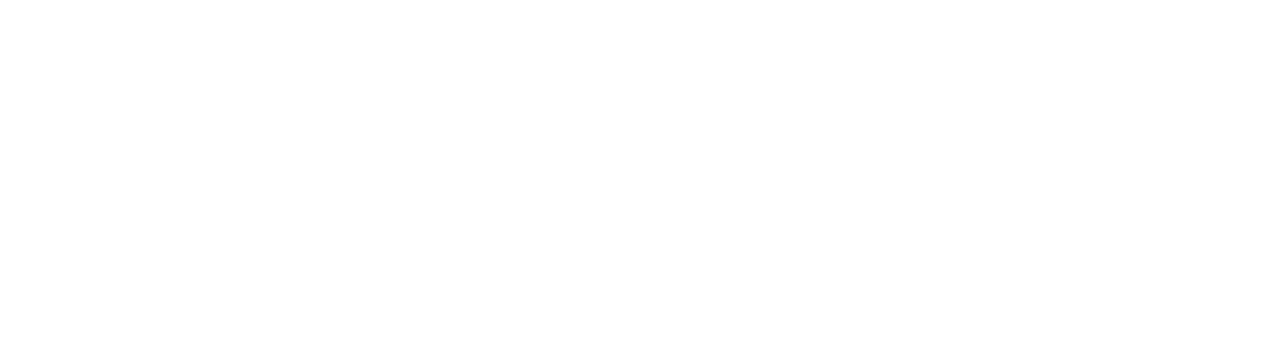
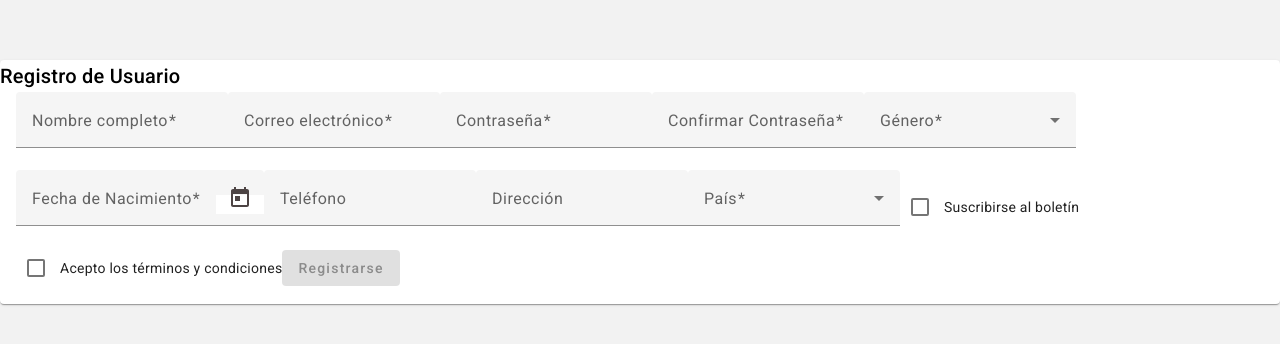
Before and after one commit to davidreyesga/Angular, an Angular app: page /register in a window 1280 px wide. Before the commit this address led to /. Shown: the part 218-562 px from the top of the page. Built offline with nearby package versions, Linux system fonts and the light colour scheme.

Commit message:
componente register

```diff
--- a/src/app/app-routing.module.ts
+++ b/src/app/app-routing.module.ts
@@ -5,6 +5,7 @@
   { path: 'servicios', loadChildren: () => import('./servicios/servicios.module').then(m => m.ServiciosModule) },
   { path: 'productos', loadChildren: () => import('./productos/productos.module').then(m => m.ProductosModule) },
   { path: 'login', loadChildren: () => import('./log-in/log-in.module').then(m => m.LogInModule) },
+  { path: 'register', loadChildren: () => import('./register/register.module').then(m => m.RegisterModule) },
   { path: 'productos/electronica', loadChildren: () => import('./productos/electronica/electronica.module').then(m => m.ElectronicaModule) },
   { path: 'productos/herramienta', loadChildren: () => import('./productos/herramienta/herramienta.module').then(m => m.HerramientaModule) },
   { path: 'productos/juguetes', loadChildren: () => import('./productos/juguetes/juguetes.module').then(m => m.JuguetesModule)},
--- /dev/null
+++ b/src/app/register/register.component.css
@@ -0,0 +1,61 @@
+/* register.component.css */
+
+.container {
+    display: flex;
+    justify-content: center;
+    align-items: center;
+    height: 100vh;
+    background-color: #f2f2f2;
+}
+
+.mat-card {
+    width: 100%;
+    max-width: 400px;
+    padding: 40px;
+    border-radius: 8px;
+    box-shadow: 0 0 20px rgba(0, 0, 0, 0.1);
+    background-color: #ffffff;
+}
+
+.mat-card-title {
+    text-align: center;
+    font-size: 24px;
+    font-weight: 700;
+    color: #333333;
+    margin-bottom: 20px;
+}
+
+.mat-form-field {
+    width: 100%;
+    margin-bottom: 20px;
+}
+
+.mat-checkbox {
+    margin-bottom: 20px;
+}
+
+.mat-datepicker-toggle {
+    background-color: #ffffff;
+    color: #4d4444;
+}
+
+.mat-datepicker-toggle:hover {
+    background-color: #555555;
+}
+
+.mat-error {
+    font-size: 14px;
+    color: #d32f2f;
+}
+
+.mat-raised-button {
+    width: 100%;
+    background-color: #333333;
+    color: #ffffff;
+    border-radius: 4px;
+    margin-top: 20px;
+}
+
+.mat-raised-button:hover {
+    background-color: #555555;
+}
--- /dev/null
+++ b/src/app/register/register.component.html
@@ -0,0 +1,98 @@
+<!-- register.component.html -->
+
+<div class="container">
+    <mat-card class="armatura-card">
+        <mat-card-title>Registro de Usuario</mat-card-title>
+        <mat-card-content>
+            <form [formGroup]="registerForm" (ngSubmit)="onSubmit()">
+                <mat-form-field appearance="fill">
+                    <mat-label>Nombre completo</mat-label>
+                    <input matInput formControlName="name" placeholder="Nombre completo">
+                    <mat-error *ngIf="registerForm.get('name')?.invalid && (registerForm.get('name')?.dirty || registerForm.get('name')?.touched)">
+                        Nombre es requerido.
+                    </mat-error>
+                </mat-form-field>
+
+                <mat-form-field appearance="fill">
+                    <mat-label>Correo electrónico</mat-label>
+                    <input matInput formControlName="email" placeholder="Correo electrónico">
+                    <mat-error *ngIf="registerForm.get('email')?.invalid && (registerForm.get('email')?.dirty || registerForm.get('email')?.touched)">
+                        <span *ngIf="registerForm.get('email')?.errors?.['required']">Correo es requerido.</span>
+                        <span *ngIf="registerForm.get('email')?.errors?.['email']">Formato de correo inválido.</span>
+                    </mat-error>
+                </mat-form-field>
+
+                <mat-form-field appearance="fill">
+                    <mat-label>Contraseña</mat-label>
+                    <input matInput type="password" formControlName="password" placeholder="Contraseña">
+                    <mat-error *ngIf="registerForm.get('password')?.invalid && (registerForm.get('password')?.dirty || registerForm.get('password')?.touched)">
+                        Contraseña es requerida.
+                    </mat-error>
+                </mat-form-field>
+
+                <mat-form-field appearance="fill">
+                    <mat-label>Confirmar Contraseña</mat-label>
+                    <input matInput type="password" formControlName="confirmPassword" placeholder="Confirmar Contraseña">
+                    <mat-error *ngIf="registerForm.get('confirmPassword')?.invalid && (registerForm.get('confirmPassword')?.dirty || registerForm.get('confirmPassword')?.touched)">
+                        Confirmar contraseña es requerido.
+                    </mat-error>
+                </mat-form-field>
+
+                <mat-form-field appearance="fill">
+                    <mat-label>Género</mat-label>
+                    <mat-select formControlName="gender" placeholder="Género">
+                        <mat-option value="male">Masculino</mat-option>
+                        <mat-option value="female">Femenino</mat-option>
+                        <mat-option value="other">Otro</mat-option>
+                    </mat-select>
+                    <mat-error *ngIf="registerForm.get('gender')?.invalid && (registerForm.get('gender')?.dirty || registerForm.get('gender')?.touched)">
+                        Género es requerido.
+                    </mat-error>
+                </mat-form-field>
+
+                <mat-form-field appearance="fill">
+                    <mat-label>Fecha de Nacimiento</mat-label>
+                    <input matInput [matDatepicker]="picker" formControlName="dob" placeholder="Fecha de Nacimiento">
+                    <mat-datepicker-toggle matSuffix [for]="picker"></mat-datepicker-toggle>
+                    <mat-datepicker #picker></mat-datepicker>
+                    <mat-error *ngIf="registerForm.get('dob')?.invalid && (registerForm.get('dob')?.dirty || registerForm.get('dob')?.touched)">
+                        Fecha de nacimiento es requerida.
+                    </mat-error>
+                </mat-form-field>
+
+                <mat-form-field appearance="fill">
+                    <mat-label>Teléfono</mat-label>
+                    <input matInput formControlName="phone" placeholder="Teléfono">
+                </mat-form-field>
+
+                <mat-form-field appearance="fill">
+                    <mat-label>Dirección</mat-label>
+                    <input matInput formControlName="address" placeholder="Dirección">
+                </mat-form-field>
+
+                <mat-form-field appearance="fill">
+                    <mat-label>País</mat-label>
+                    <mat-select formControlName="country" placeholder="País">
+                        <mat-option value="mx">México</mat-option>
+                        <mat-option value="us">Estados Unidos</mat-option>
+                        <mat-option value="ca">Canadá</mat-option>
+                    </mat-select>
+                    <mat-error *ngIf="registerForm.get('country')?.invalid && (registerForm.get('country')?.dirty || registerForm.get('country')?.touched)">
+                        País es requerido.
+                    </mat-error>
+                </mat-form-field>
+
+                <mat-checkbox formControlName="newsletter">Suscribirse al boletín</mat-checkbox>
+
+                <mat-checkbox formControlName="terms">
+                    Acepto los términos y condiciones
+                    <mat-error *ngIf="registerForm.get('terms')?.invalid && (registerForm.get('terms')?.dirty || registerForm.get('terms')?.touched)">
+                        Debes aceptar los términos y condiciones.
+                    </mat-error>
+                </mat-checkbox>
+
+                <button mat-raised-button type="submit" [disabled]="registerForm.invalid">Registrarse</button>
+            </form>
+        </mat-card-content>
+    </mat-card>
+</div>
--- /dev/null
+++ b/src/app/register/register.component.ts
@@ -0,0 +1,36 @@
+import { Component, OnInit } from '@angular/core';
+import { FormBuilder, FormGroup, Validators } from '@angular/forms';
+
+@Component({
+  selector: 'app-register',
+  templateUrl: './register.component.html',
+  styleUrls: ['./register.component.css']
+})
+export class RegisterComponent implements OnInit {
+  registerForm: FormGroup;
+
+  constructor(private fb: FormBuilder) {
+    this.registerForm = this.fb.group({
+      name: ['', Validators.required],
+      email: ['', [Validators.required, Validators.email]],
+      password: ['', Validators.required],
+      confirmPassword: ['', Validators.required],
+      gender: ['', Validators.required],
+      dob: ['', Validators.required],
+      phone: [''],
+      address: [''],
+      country: ['', Validators.required],
+      newsletter: [false],
+      terms: [false, Validators.requiredTrue],
+      range: [0] // Aquí está el control para el rango de edad
+    });
+  }
+
+  ngOnInit(): void {}
+
+  onSubmit() {
+    if (this.registerForm.valid) {
+      console.log(this.registerForm.value);
+    }
+  }
+}
```
Also changed, not shown: src/app/register/register-routing.module.ts (added, +15 -0 lines), src/app/register/register.module.ts (added, +39 -0 lines), 1 other file (tests, documents, lock files or other folders).
